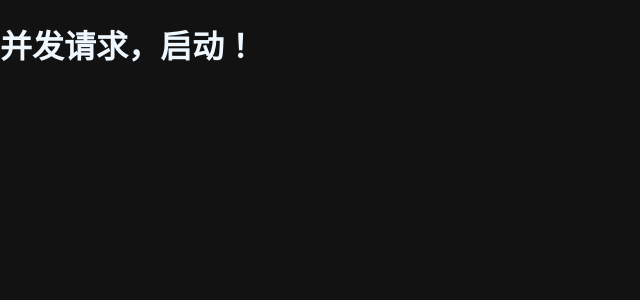
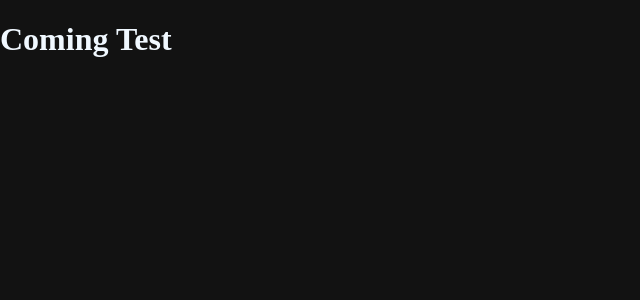
Before and after one commit to bullshitking-99/jobless, a React (Vite) app: page / in a window 1280 px wide. Shown: the top 300 px of the page, without its empty margins (0-640 px from the left). Built offline with nearby package versions, Linux system fonts and the light colour scheme; the HTML template or start-up script is replaced by a standard one.

Commit message:
feat: init

```diff
--- a/src/App.tsx
+++ b/src/App.tsx
@@ -1,18 +1,5 @@
-import axios from "axios";
-import setMaxConcurrencyReq from "./utils/maxConcurrencyReq";
-
 function App() {
-  const reqs = new Array(30).fill("");
-
-  const enqueue = setMaxConcurrencyReq(3);
-
-  const run = () => {
-    for (let i = 0; i < reqs.length; i++) {
-      enqueue(() => axios.get("/api/test" + i));
-    }
-  };
-
-  return <h1 onClick={run}>并发请求，启动！</h1>;
+  return <h1>Coming Test</h1>;
 }
 
 export default App;
--- /dev/null
+++ b/src/components/SimpleReact.tsx
@@ -0,0 +1,3 @@
+const SimpleReact = () => {};
+
+export default SimpleReact;
```
